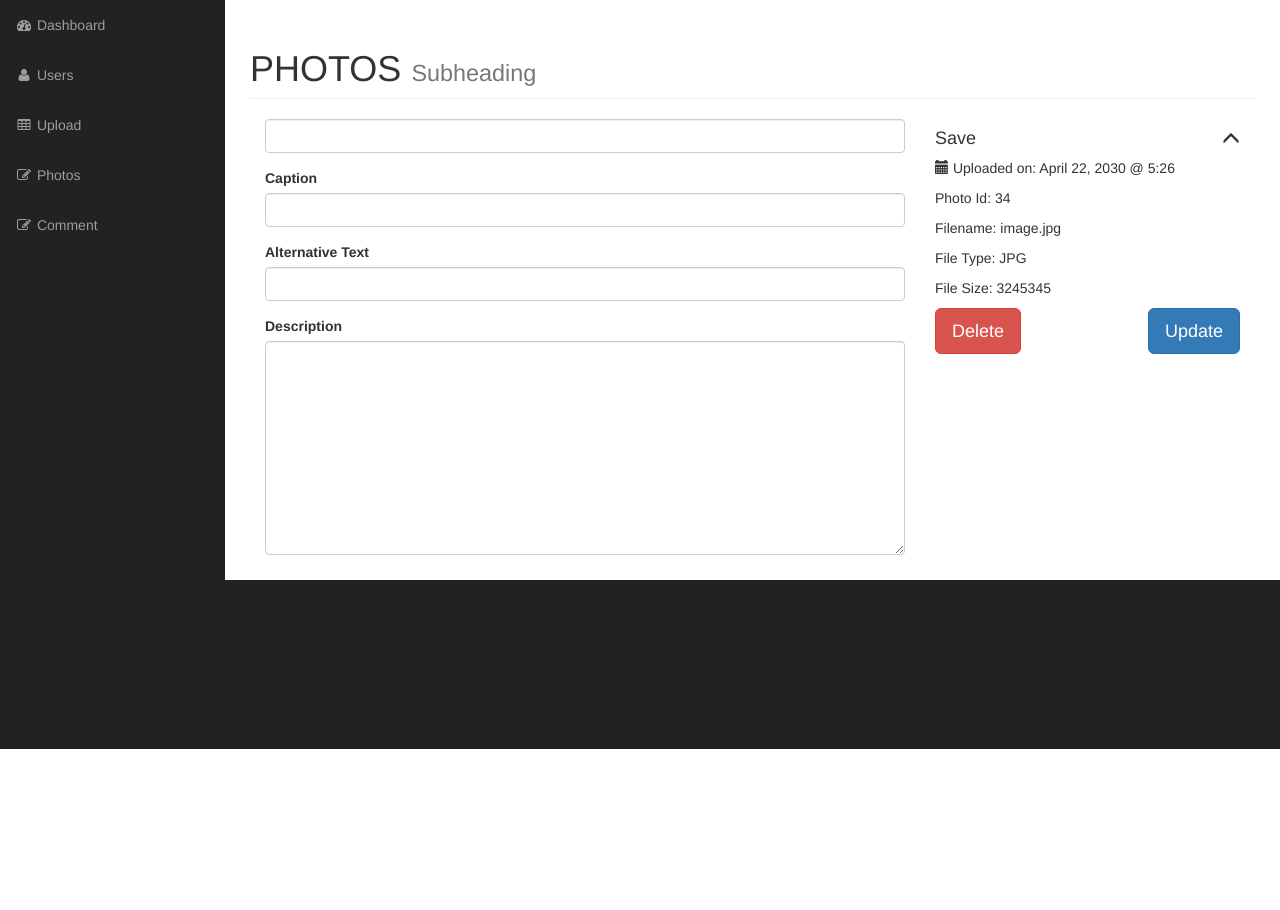
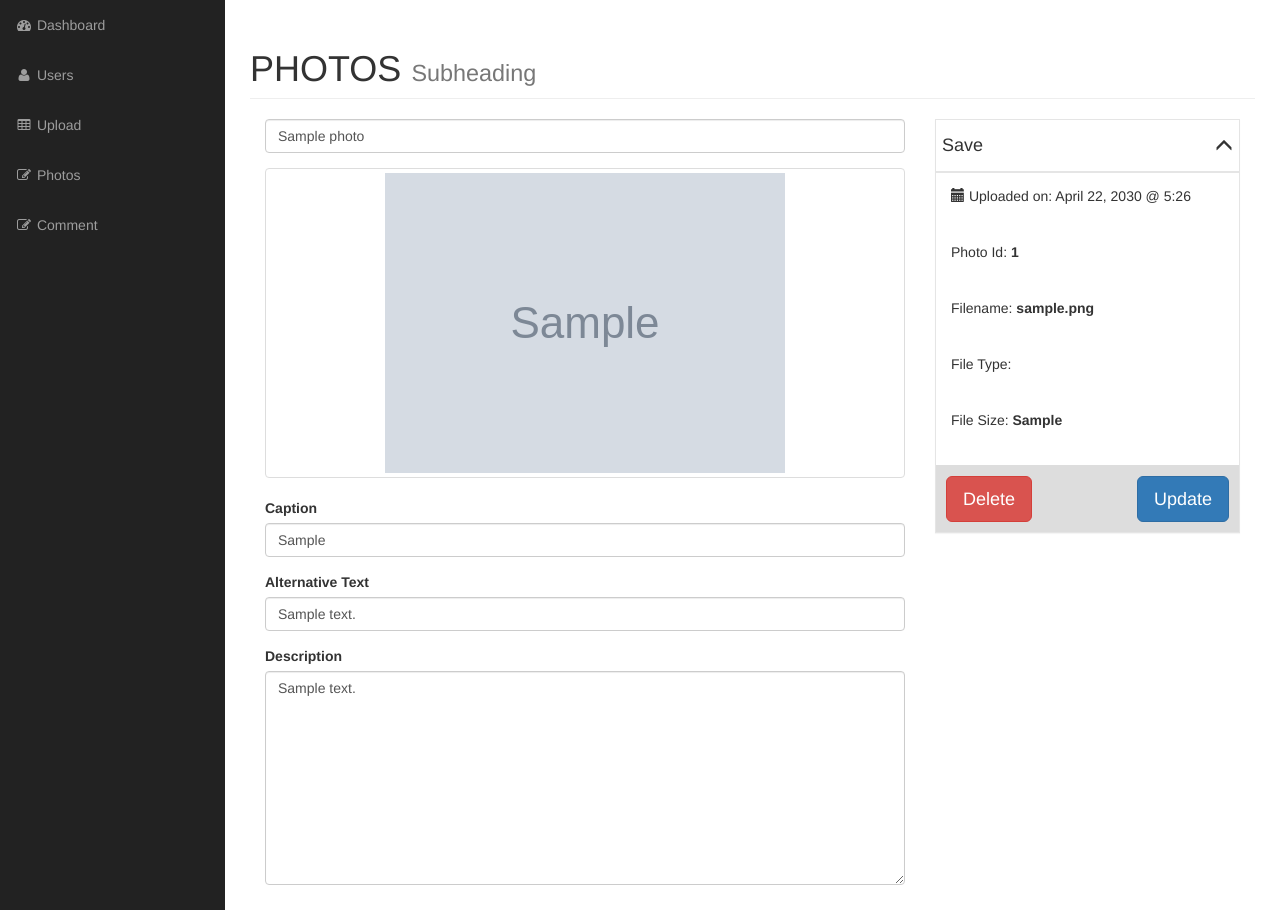
Before and after one commit to Lefagana/oop-php, a PHP site: page /oop/admin/edit_photo.php?id=1 in a window 1280 px wide. Shown: the part 51-961 px from the top of the page. Before the commit the page ends 800 px from the top, so only its background shows below. Run offline with PHP 8.4, Linux system fonts and the light colour scheme; the visitor is signed in with stand-in values (Sample User, id 1); tables that the repository leaves empty or names only in its code hold one stand-in row (values such as "Sample post"); grey boxes marked "Sample" are stand-in pictures; grey boxes labelled with a size stand in for pictures from a placeholder-image service; some libraries are stand-ins or nearby versions.

Commit message:
completed the photo update page

```diff
--- /dev/null
+++ b/admin/css/styless.css
@@ -0,0 +1,52 @@
+
+
+.photo-info-box {
+
+    border: 1px solid #e5e5e5;
+     -webkit-box-shadow: 0 1px 1px rgba(0,0,0,.04);
+     box-shadow: 0 1px 1px rgba(0,0,0,.04);
+     background-color: #fff;
+
+
+   }
+
+   .info-box-header {
+     padding: 6px;
+    border-bottom: 1px solid #e5e5e5;
+      -webkit-box-shadow: 0 1px 1px rgba(0,0,0,.04);
+     box-shadow: 0 1px 1px rgba(0,0,0,.04);
+    background-color: #fff;
+
+   }
+
+
+
+
+   .photo-info-box .box-inner {
+   border-top: 1px solid #e5e5e5;
+   background-color: #fff;
+   padding: 6px;
+
+   }
+
+   .photo-info-box .box-inner .text {
+   padding: 7px 9px 19px;
+
+   }
+
+   .photo-info-box .box-inner .data {
+
+       font-weight: bold;
+   }
+
+   .photo-info-box .info-box-footer{
+
+   border-top: 1px solid #ddd;
+   background-color: #ddd;
+   padding: 10px;
+
+   }
+   .admin-photo-thumbnail{
+    width: 200px;
+    border-radius: 10px;
+   }
--- a/admin/edit_photo.php
+++ b/admin/edit_photo.php
@@ -1,7 +1,23 @@
 <?php include "includes/header.php";?>
 <?php if (!$session->isSignIn()) {redirect("login.php");}?>
 <?php
-$photos = Photo::find_all();
+
+if (empty($_GET['id'])) {
+    redirect("photos.php");
+} else {
+    $photo = Photo::find_byId($_GET['id']);
+    if (isset($_POST['update'])) {
+        if ($photo) {
+            $photo->title = $_POST['title'];
+            $photo->caption = $_POST['caption'];
+            $photo->alterntive_text = $_POST['altText'];
+            $photo->description = $_POST['desc'];
+            $photo->save();
+            // redirect("photos.php");
+        }
+    }
+}
+// $photos = Photo::find_byId($_GET['id']);
 
 ?>
 <!-- Navigation -->
@@ -26,19 +42,26 @@ $photos = Photo::find_all();
                 <form method="post">
                     <div class="col-md-8">
                         <div class="form-group">
-                            <input type="text" name="title" id="" class="form-control">
+                            <input type="text" name="title" id="" class="form-control"
+                                value="<?php echo $photo->title; ?>">
+                        </div>
+                        <div class="form-group">
+                            <a href="#" class="thumbnail"><img src="<?php echo $photo->picturePath() ?>" alt=""></a>
                         </div>
                         <div class="form-group">
                             <label for="caption">Caption</label>
-                            <input type="text" name="caption" id="" class="form-control">
+                            <input type="text" name="caption" id="" class="form-control"
+                                value="<?php echo $photo->caption; ?>">
                         </div>
                         <div class="form-group">
                             <label for="altText">Alternative Text</label>
-                            <input type="text" name="altText" id="" class="form-control">
+                            <input type="text" name="altText" id="" class="form-control"
+                                value="<?php echo $photo->alternative_text; ?>">
                         </div>
                         <div class="form-group">
                             <label for="desc">Description</label>
-                            <textarea name="desc" class="form-control" id="" cols="30" rows="10"></textarea>
+                            <textarea name="desc" class="form-control" id="" cols="30"
+                                rows="10"><?php echo $photo->description ?></textarea>
                         </div>
                     </div>
                     <div class="col-md-4">
@@ -53,22 +76,19 @@ $photos = Photo::find_all();
                                         5:26
                                     </p>
                                     <p class="text ">
-                                        Photo Id: <span class="data photo_id_box">34</span>
+                                        Photo Id: <span class="data photo_id_box"><?php echo $photo->id ?></span>
                                     </p>
                                     <p class="text">
-                                        Filename: <span class="data">image.jpg</span>
+                                        Filename: <span class="data"><?php echo $photo->filename ?></span>
                                     </p>
                                     <p class="text">
-                                        File Type: <span class="data">JPG</span>
+                                        File Type: <span class="data"><?php echo $photo->type ?></span>
                                     </p>
                                     <p class="text">
-                                        File Size: <span class="data">3245345</span>
+                                        File Size: <span class="data"><?php echo $photo->size ?></span>
                                     </p>
                                 </div>
-                                <?php
-foreach ($photos as $photo):
-?>
-                                <?php endforeach;?>
+
                                 <div class="info-box-footer clearfix">
                                     <div class="info-box-delete pull-left">
                                         <a href="delete_photo.php?id=<?php echo $photo->id; ?>"
--- a/admin/includes/footer.php
+++ b/admin/includes/footer.php
@@ -7,6 +7,11 @@
   <!-- Bootstrap Core JavaScript -->
   <script src="js/bootstrap.min.js"></script>
 
+  <!-- WYSIWYG TEXTEDITOR -->
+  <script src="https://cdn.tiny.cloud/1/9pckaw3helia3uuk3u70dqnkwb9w9juq9huj0yjz73kcrl5a/tinymce/6/tinymce.min.js"
+      referrerpolicy="origin"></script>
+  <script src='js/script.js'></script>
+
   </body>
 
   </html>
--- a/admin/includes/header.php
+++ b/admin/includes/header.php
@@ -20,6 +20,9 @@
     <!-- Custom CSS -->
     <link href="css/sb-admin.css" rel="stylesheet">
 
+    <!-- Custom CSS -->
+    <link href="css/styless.css" rel="stylesheet">
+
     <!-- Custom Fonts -->
     <link href="font-awesome/css/font-awesome.min.css" rel="stylesheet" type="text/css">
 
--- a/admin/includes/photo.php
+++ b/admin/includes/photo.php
@@ -2,10 +2,12 @@
 class Photo extends Db_object
 {
     protected static $db_tbl = "photos";
-    protected static $db_tbl_fields = array('id', 'title', 'description', 'filename', 'type', 'size');
+    protected static $db_tbl_fields = array('id', 'title', 'caption', 'alternative_text', 'description', 'filename', 'type', 'size');
     public $id;
     public $title;
     public $description;
+    public $caption;
+    public $alternative_text;
     public $filename;
     public $type;
     public $size;
--- /dev/null
+++ b/admin/js/script.js
@@ -0,0 +1 @@
+tinymce.init({selector:'textarea'});
--- a/admin/photos.php
+++ b/admin/photos.php
@@ -41,7 +41,7 @@ foreach ($photos as $photo):
 ?>
                             <tr>
                                 <td><?php echo $photo->id ?></td>
-                                <td><img src="<?php echo $photo->picturePath() ?>" width="100" height="50">
+                                <td><img src="<?php echo $photo->picturePath() ?>" class="admin-photo-thumbnail">
                                     <div class="pictures_link">
                                         <a href="delete_photo.php/?id=<?php echo $photo->id ?>">Delete</a>
                                         <a href="edit_photo.php?id=<?php echo $photo->id ?>">Edit</a>
```
Lines whose indentation alone changed are shown as unchanged.
